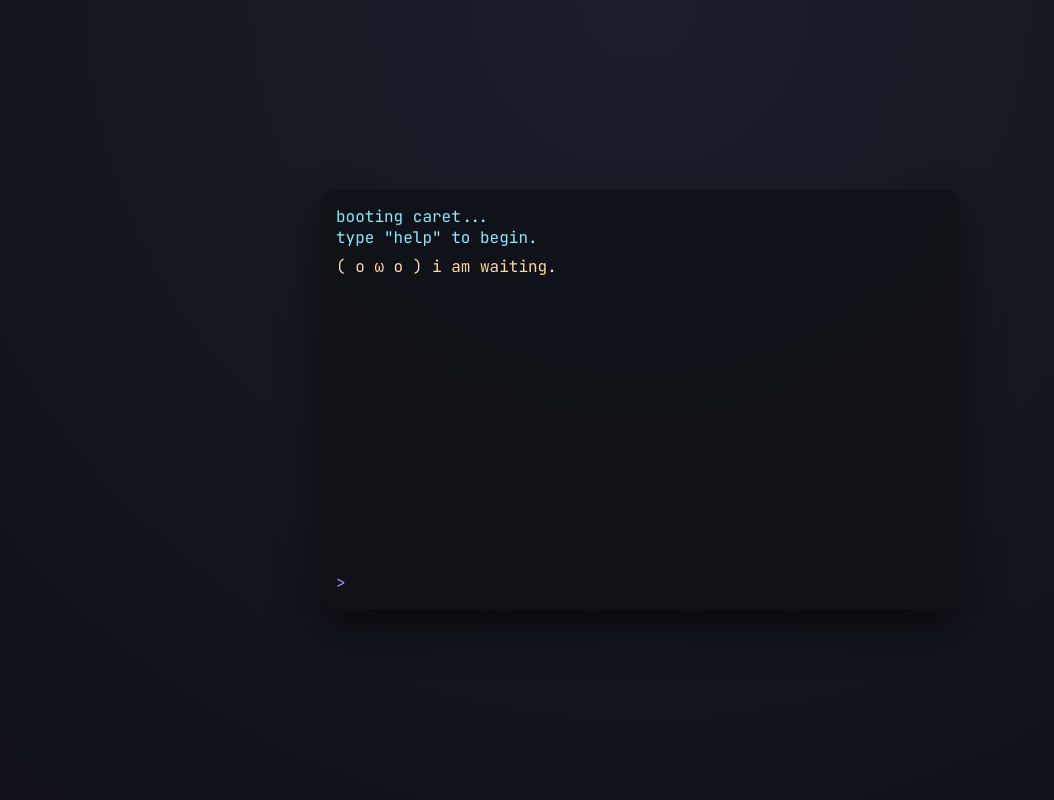
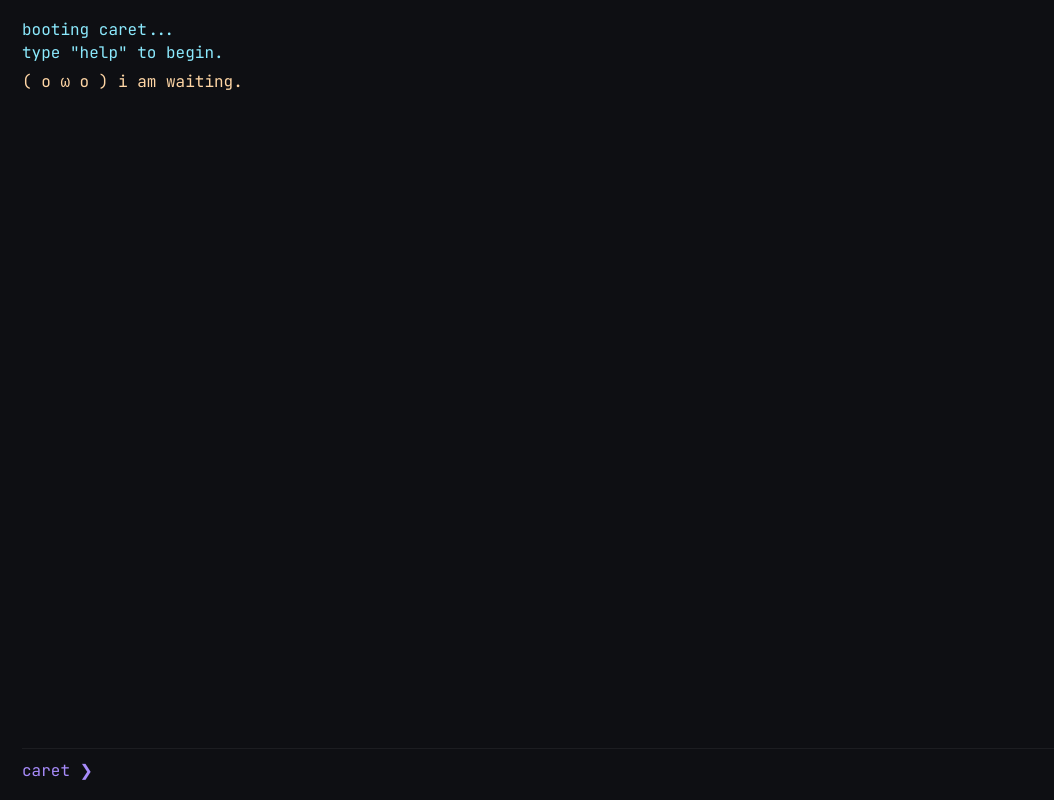
Before and after one commit to serena-ni/caret, a plain HTML site: page index.html in a window 1280 px wide. Shown: the whole page, without its empty margins (0-1054 px from the left). Drawn offline with Linux system fonts and the light colour scheme.

Commit message:
made it bigger

```diff
--- a/index.html
+++ b/index.html
@@ -12,12 +12,12 @@
   <link rel="stylesheet" href="style.css" />
 </head>
 <body>
-  <div id="terminal">
+  <div id="terminal" onclick="document.getElementById('command').focus()">
     <div id="output"></div>
 
     <div id="input-line">
-      <span class="prompt">></span>
-      <input id="command" type="text" autofocus autocomplete="off" />
+      <span class="prompt">caret ❯</span>
+      <input id="command" type="text" autocomplete="off" />
     </div>
   </div>
 
--- a/style.css
+++ b/style.css
@@ -2,62 +2,67 @@
   box-sizing: border-box;
 }
 
-body {
+html, body {
   margin: 0;
-  height: 100vh;
-  background: radial-gradient(circle at top, #1b1f2a, #0f1117);
-  display: flex;
-  align-items: center;
-  justify-content: center;
+  width: 100%;
+  height: 100%;
+  background: #0e0f13;
   font-family: "JetBrains Mono", monospace;
   color: #e6e6e6;
 }
 
+/* terminal container */
 #terminal {
-  width: 90%;
-  max-width: 640px;
-  height: 420px;
-  background: rgba(15, 17, 23, 0.9);
-  border-radius: 14px;
-  padding: 16px;
+  width: 100%;
+  height: 100%;
+  padding: 18px 22px;
   display: flex;
   flex-direction: column;
-  box-shadow: 0 20px 40px rgba(0, 0, 0, 0.5);
 }
 
+/* scrollback area */
 #output {
   flex: 1;
   overflow-y: auto;
-  padding-right: 6px;
+  padding-bottom: 12px;
 }
 
+/* individual lines */
 .line {
-  margin-bottom: 8px;
+  margin-bottom: 6px;
   white-space: pre-wrap;
+  line-height: 1.45;
+}
+
+/* color roles */
+.system {
+  color: #8be9fd;
 }
 
 .pet {
   color: #ffd6a5;
 }
 
-.system {
-  color: #8be9fd;
-}
-
 .secret {
   color: #a78bfa;
 }
 
-.prompt {
-  color: #a78bfa;
-  margin-right: 6px;
-}
-
+/* input area */
 #input-line {
   display: flex;
   align-items: center;
+  border-top: 1px solid rgba(255, 255, 255, 0.06);
+  padding-top: 10px;
 }
 
+/* prompt */
+.prompt {
+  color: #a78bfa;
+  margin-right: 8px;
+  user-select: none;
+}
+
+/* input field */
 #command {
   flex: 1;
   background: none;
@@ -66,4 +71,19 @@ body {
   color: #e6e6e6;
   font-family: inherit;
   font-size: 1rem;
+  caret-color: #ffd6a5;
 }
+
+/* subtle scrollbar */
+#output::-webkit-scrollbar {
+  width: 8px;
+}
+
+#output::-webkit-scrollbar-thumb {
+  background: rgba(255, 255, 255, 0.12);
+  border-radius: 4px;
+}
+
+#output::-webkit-scrollbar-track {
+  background: transparent;
+}
```
